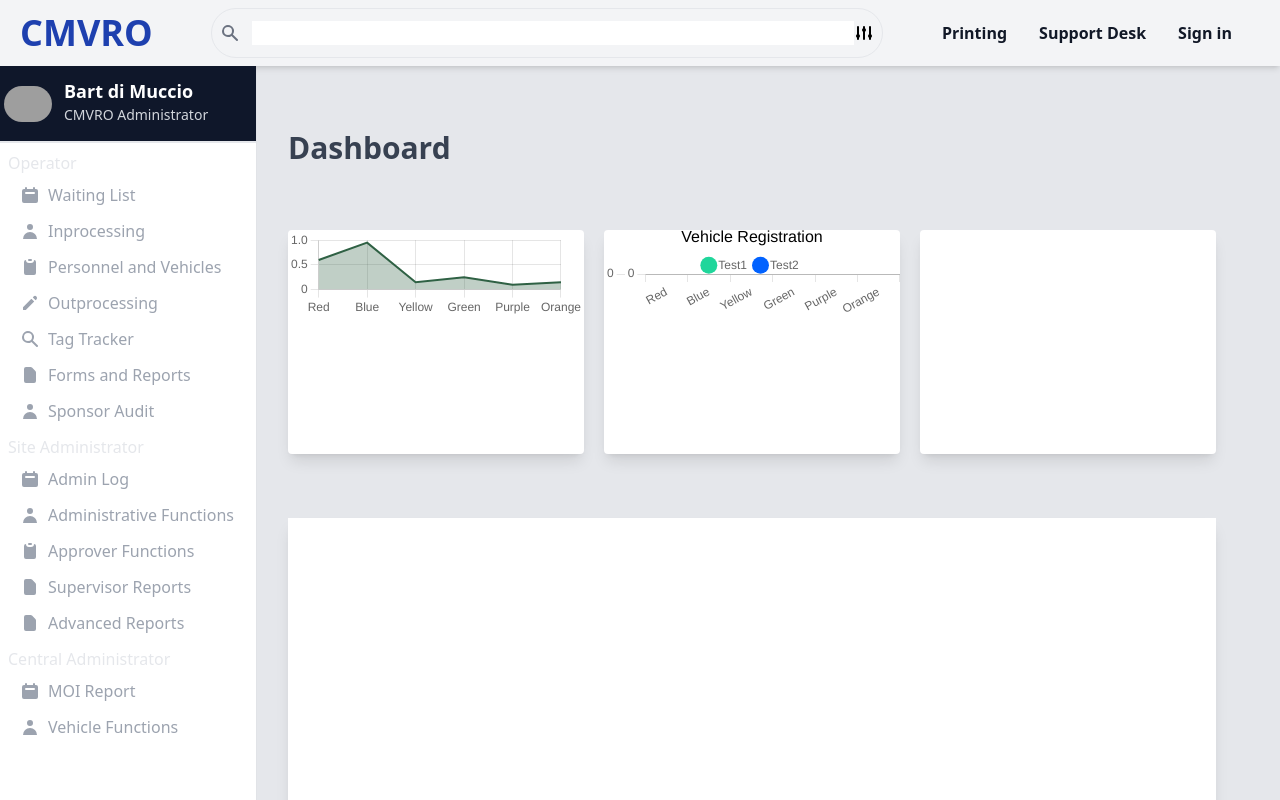
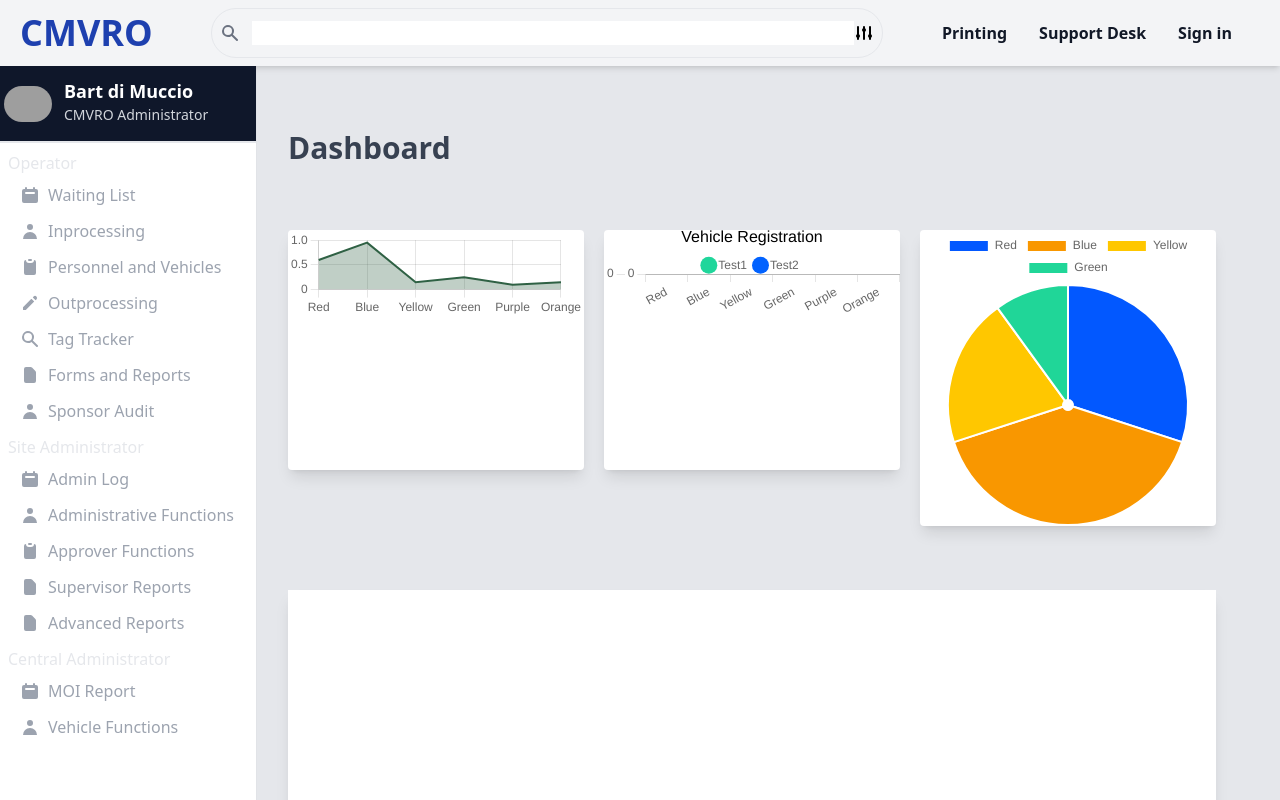
Before and after one commit to ccavalleri/cmvro, a Next.js app: page / in a window 1280 px wide. Shown: the top 800 px of the page. Built offline with nearby package versions, Linux system fonts and the light colour scheme; grey boxes are pictures that could not be loaded.

Commit message:
adding a doughnut chart

```diff
--- a/components/Body.js
+++ b/components/Body.js
@@ -22,28 +22,11 @@ ChartJS.register(
   Tooltip,
   Legend
 );
-import { Line, Bar } from 'react-chartjs-2';
+import { Line } from 'react-chartjs-2';
+import MyBar from './charts/MyBar';
+import MyDoughnut from './charts/MyDoughnut';
 
 export default function Body() {
-  const dataBar = {
-    labels: ['Red', 'Blue', 'Yellow', 'Green', 'Purple', 'Orange'],
-    datasets: [
-      {
-        label: 'Test1',
-        borderRadius: 30,
-        data: [0.12, 0.19, 0.3, 0.5, 0.2, 0.3],
-        backgroundColor: 'rgba(32,214,155,1)',
-        barThickness: 10,
-      },
-      {
-        label: 'Test2',
-        borderRadius: 20,
-        data: [0.2, 0.59, 0.23, 0.15, 0.20, 0.1],
-        backgroundColor: 'rgba(1,98,255,1)',
-        barThickness: 10,
-      },
-    ],
-  };
   const data = {
     labels: ['Red', 'Blue', 'Yellow', 'Green', 'Purple', 'Orange'],
     datasets: [
@@ -53,39 +36,6 @@ export default function Body() {
     ],
   };
 
-  const optionsBar = {
-    plugins: {
-      legend: {
-        position: 'top',
-        align: 'center',
-        labels: {
-          boxWidth: 7,
-          usePointStyle: true,
-          pointStyle: 'circle',
-        },
-        title: {
-          text: 'Vehicle Registration',
-          display: true,
-          color: '#000',
-          font: { size: 16 },
-        },
-      },
-    },
-    scales: {
-      xAxis: {
-        display: false,
-      },
-      yAxis: {
-       max: 1,
-      },
-    },
-    elements: {
-      bar: {
-        barPercentage: 0.3,
-        categoryPercentage: 1,
-      },
-    },
-  };
   const options = {
     plugins: {
       legend: {
@@ -119,16 +69,19 @@ export default function Body() {
     <div>
       <p className="text-gray-700 text-3xl mb-16 font-bold">Dashboard</p>
       <div className="grid lg:grid-cols-3 gap-5 mb-16">
-        <div className="rounded bg-white h-56 shadow-lg">
+        <div className="rounded bg-white h-60 shadow-lg">
           {' '}
           <Line data={data} width={400} height={120} options={options} />
         </div>
-        <div className="rounded bg-white h-56 shadow-lg">
-          <Bar data={dataBar} width={400} height={120} options={optionsBar} />
+        <div className="rounded bg-white h-60 shadow-lg">
+          <MyBar />
         </div>
-        <div className="rounded bg-white h-56 shadow-lg"></div>
+        <div className="rounded bg-white h-68 shadow-lg">
+          {' '}
+          <MyDoughnut />
+        </div>
       </div>
-      <div className="grid col-1 bg-white h-96 shadow-lg"></div>
+      <div className="grid col-1 bg-white h-96 shadow-lg"> </div>
     </div>
   );
 }
--- /dev/null
+++ b/components/charts/MyBar.js
@@ -0,0 +1,81 @@
+import {
+  Chart as ChartJS,
+  CategoryScale,
+  LinearScale,
+  PointElement,
+  LineElement,
+  BarElement,
+  Title,
+  Tooltip,
+  Legend,
+  Filler,
+} from 'chart.js';
+ChartJS.register(
+  CategoryScale,
+  LinearScale,
+  PointElement,
+  LineElement,
+  BarElement,
+  Filler,
+  Title,
+  Tooltip,
+  Legend
+);
+
+import { Line, Bar } from 'react-chartjs-2';
+
+export default function MyBar() {
+  const dataBar = {
+    labels: ['Red', 'Blue', 'Yellow', 'Green', 'Purple', 'Orange'],
+    datasets: [
+      {
+        label: 'Test1',
+        borderRadius: 30,
+        data: [0.12, 0.19, 0.3, 0.5, 0.2, 0.3],
+        backgroundColor: 'rgba(32,214,155,1)',
+        barThickness: 10,
+      },
+      {
+        label: 'Test2',
+        borderRadius: 20,
+        data: [0.2, 0.59, 0.23, 0.15, 0.2, 0.1],
+        backgroundColor: 'rgba(1,98,255,1)',
+        barThickness: 10,
+      },
+    ],
+  };
+  const optionsBar = {
+    plugins: {
+      legend: {
+        position: 'top',
+        align: 'center',
+        labels: {
+          boxWidth: 7,
+          usePointStyle: true,
+          pointStyle: 'circle',
+        },
+        title: {
+          text: 'Vehicle Registration',
+          display: true,
+          color: '#000',
+          font: { size: 16 },
+        },
+      },
+    },
+    scales: {
+      xAxis: {
+        display: false,
+      },
+      yAxis: {
+        max: 1,
+      },
+    },
+    elements: {
+      bar: {
+        barPercentage: 0.3,
+        categoryPercentage: 1,
+      },
+    },
+  };
+  return <Bar data={dataBar} width={400} height={120} options={optionsBar} />;
+}
--- /dev/null
+++ b/components/charts/MyDoughnut.js
@@ -0,0 +1,62 @@
+import {
+  Chart as ChartJS,
+  CategoryScale,
+  LinearScale,
+  PointElement,
+  LineElement,
+  BarElement,
+  ArcElement,
+  Title,
+  Tooltip,
+  Legend,
+  Filler,
+} from 'chart.js';
+ChartJS.register(
+  CategoryScale,
+  LinearScale,
+  PointElement,
+  LineElement,
+  BarElement,
+  ArcElement,
+  Filler,
+  Title,
+  Tooltip,
+  Legend
+);
+
+import { Doughnut } from 'react-chartjs-2';
+
+export default function MyDoughnut() {
+  const data = {
+    backgroundColor: [
+      'rgb(2,88,255)',
+      'rgb(249,151,0)',
+      'rgb(255,199,0)',
+      'rgb(32,214,152)',
+    ],
+    labels: ['Red', 'Blue', 'Yellow', 'Green'],
+    datasets: [
+      {
+        label: 'Test1',
+        data: [0.3, 0.4, 0.2, 0.1],
+        backgroundColor: [
+          'rgb(2,88,255)',
+          'rgb(249,151,0)',
+          'rgb(255,199,0)',
+          'rgb(32,214,152)',
+        ],
+        hoverOffset: 4,
+      },
+    ],
+  };
+  const options = {
+    elements: {
+      arc: {
+        weight: 0.2,
+        borderWdth: 8,
+      },
+    },
+    cutout: 5,
+  };
+  return <Doughnut data={data} width={50} height={50} options={options} />;
+}
```
